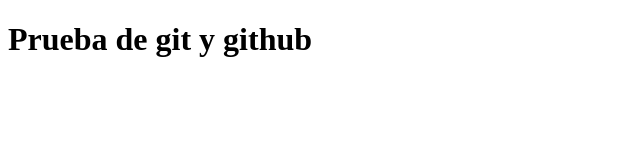
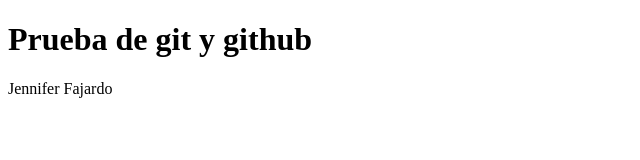
Before and after one commit to Tlcabrera/PROYECTO, a plain HTML site: page tlcabrera.html in a window 1280 px wide. Shown: the whole page, without its empty margins (0-640 px from the left). Drawn offline with Linux system fonts and the light colour scheme.

Commit message:
Yo le puse un párrafo

```diff
--- a/tlcabrera.html
+++ b/tlcabrera.html
@@ -5,5 +5,7 @@
 </head>
 <body>
 <h1>Prueba de git y github</h1>
+
+<p> Jennifer Fajardo </p>
 </body>
 </html>
```
